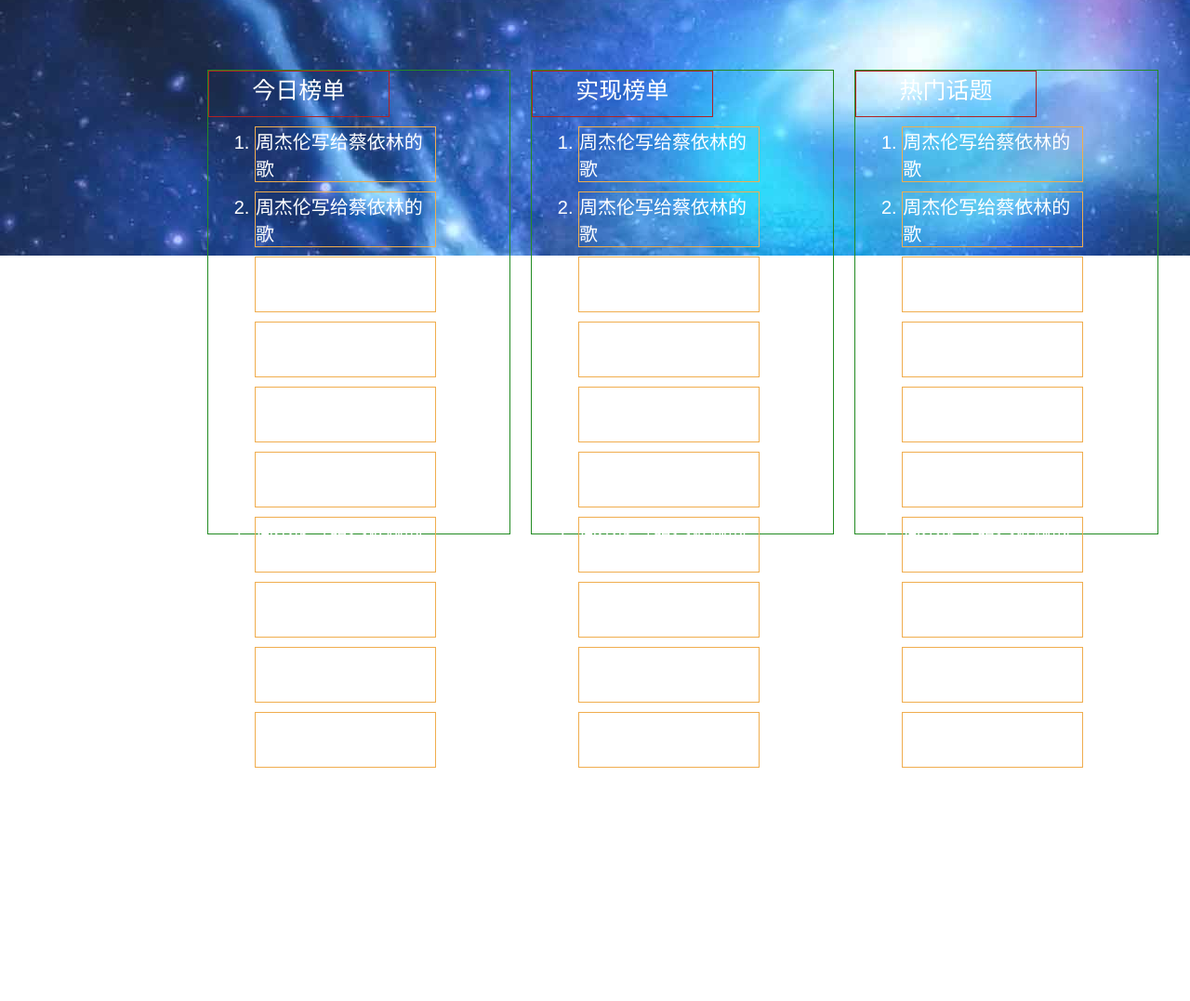
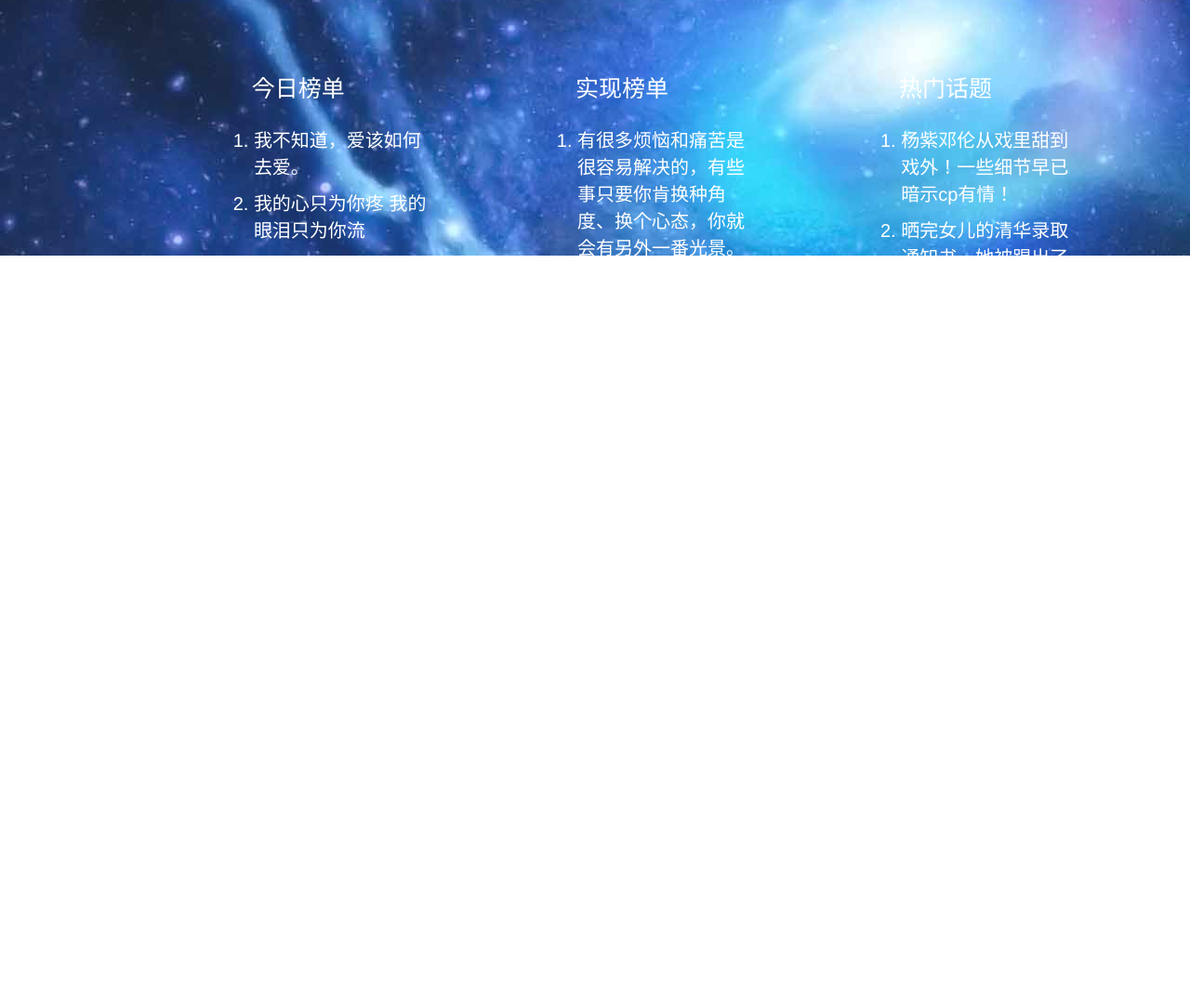
Before and after one commit to codingkai001/YuYanProject, a plain HTML site: page index.html in a window 1280 px wide. Shown: the part 525-1602 px from the top of the page at 93% size. Drawn offline with Linux system fonts and the light colour scheme; no server answers.

Commit message:
后端请求连接完成

```diff
--- a/index.html
+++ b/index.html
@@ -116,11 +116,11 @@
     <div class="topic">
         <span>今日榜单</span>
         <ol>
-            <li>周杰伦写给蔡依林的歌</li>
-            <li>周杰伦写给蔡依林的歌</li>
-            <li>周杰伦写给蔡依林的歌</li>
-            <li>周杰伦写给蔡依林的歌</li>
-            <li>周杰伦写给蔡依林的歌</li>
+            <li>我不知道，爱该如何去爱。</li>
+            <li>我的心只为你疼 我的眼泪只为你流</li>
+            <li>生命就像一条大路越有下坡越有坎坷</li>
+            <li>我承认我脾气不好但我真的很好哄</li>
+            <li>一个我爱你，说了多少遍，换了多少人。</li>
             <li>周杰伦写给蔡依林的歌</li>
             <li>周杰伦写给蔡依林的歌</li>
             <li>周杰伦写给蔡依林的歌</li>
@@ -131,12 +131,12 @@
     <div class="topic">
         <span>实现榜单</span>
         <ol>
-            <li>周杰伦写给蔡依林的歌</li>
-            <li>周杰伦写给蔡依林的歌</li>
-            <li>周杰伦写给蔡依林的歌</li>
-            <li>周杰伦写给蔡依林的歌</li>
-            <li>周杰伦写给蔡依林的歌</li>
-            <li>周杰伦写给蔡依林的歌</li>
+            <li>有很多烦恼和痛苦是很容易解决的，有些事只要你肯换种角度、换个心态，你就会有另外一番光景。所以，当我们遇到苦难挫折时，不妨把暂时的困难当作黎明前的黑暗。</li>
+            <li>开口说自己的故事之前，我想先把两个词撂在这儿：命运和幸运</li>
+            <li>开口说自己的故事之前，我想先把两个词撂在这儿：命运和幸运</li>
+            <li>谁也不会象老人那样热爱生活。 --------索福克勒斯</li>
+            <li>生命，是一个不停运转的过程，也是一个不断损耗的过程；生命，从诞生的那一刻起，就逐渐长大成熟，这也就意味着他在走向另一个极端--衰老和死亡。这是一个亘古不变的自然规律，也是一个无法回避的客观事实。</li>
+            <li>只要你肯相信，就没有失败，只有暂时停止成功。</li>
             <li>周杰伦写给蔡依林的歌</li>
             <li>周杰伦写给蔡依林的歌</li>
             <li>周杰伦写给蔡依林的歌</li>
@@ -146,10 +146,10 @@
     <div class="topic">
         <span>热门话题</span>
         <ol>
-            <li>周杰伦写给蔡依林的歌</li>
-            <li>周杰伦写给蔡依林的歌</li>
-            <li>周杰伦写给蔡依林的歌</li>
-            <li>周杰伦写给蔡依林的歌</li>
+            <li>杨紫邓伦从戏里甜到戏外！一些细节早已暗示cp有情！</li>
+            <li>晒完女儿的清华录取通知书，她被踢出了同学群…</li>
+            <li>物种小谈|哈利波特蜘蛛—唯一长得像蜘蛛的蝎子</li>
+            <li>商务部回应美拟对华2000亿输美商品征税：将视美方行动采取必要反制</li>
             <li>周杰伦写给蔡依林的歌</li>
             <li>周杰伦写给蔡依林的歌</li>
             <li>周杰伦写给蔡依林的歌</li>
--- a/static/css/index.css
+++ b/static/css/index.css
@@ -160,7 +160,7 @@
     width: 30%;
     height: 25%;
     margin: auto 1%;
-    border: 1px solid forestgreen;
+    /*border: 1px solid forestgreen;*/
     left: 20px;
 }
 
@@ -170,7 +170,7 @@
     width: 60%;
     height: 10%;
     font-size: 25px;
-    border: 1px solid firebrick;
+    /*border: 1px solid firebrick;*/
     text-align: center;
 }
 
@@ -188,7 +188,7 @@
     height: 8%;
     font-size: 20px;
     margin: 10px 50px;
-    border: 1px solid #f0ad4e;
+    /*border: 1px solid #f0ad4e;*/
 }
 
 .icon {
--- a/static/css/moment-detail.css
+++ b/static/css/moment-detail.css
@@ -5,7 +5,7 @@
     width: 70%;
     height: 300px;
     top: 120px;
-    border: 1px solid hotpink;
+    /*border: 1px solid hotpink;*/
     right: 18%;
 }
 
@@ -63,7 +63,7 @@
     top: 500px;
     width: 60%;
     /*left: 10%;*/
-    border: 1px solid darkorchid;
+    /*border: 1px solid darkorchid;*/
     right: 25%;
 }
 
--- a/static/js/index.js
+++ b/static/js/index.js
@@ -30,23 +30,41 @@ $(document).ready(function () {
         click_time3++;
     });
 
-    // console.log(13);
-
     //加载用户信息
-    /*var photo = $("#profile img");
-    // photo.attr("src", "http://120.77.32.233/xinyuan/img/user/1");
-    var xhr1 = new XMLHttpRequest();
-    xhr1.open("GET", "http://120.77.32.233/xinyuan/img/user/2");
-    xhr1.onreadystatechange = function () {
-        if (xhr1.readyState === 4 && xhr1.status === 200) {
-            var src = xhr1.response;
-            // alert(src);
+    $.ajax({
+        url: "http://120.77.32.233/xinyuan/sms/send/18750718682/1",
+        type: "POST",
+        xhrFields: {
+            withCredentials: true
+        },
+        success: function (data) {
+            if (data.code === 200) {
+                var username = data.data.username;
+                $("#profile span").html(username.toString());
+                var id = data.data.id;
+                var user_photo = $("#profile img");
+                user_photo.attr("src", "http://120.77.32.233/xinyuan/img/user/" + id.toString());
+            }
+        },
+        error: function (err) {
+            alert(err);
         }
-        else {
-            // alert(xhr1.status);
-        }
-    };
-    xhr1.send();*/
+    });
+    // var xhr1 = new XMLHttpRequest();
+    // xhr1.open("POST", "http://120.77.32.233/xinyuan/user/info");
+    // xhr1.onreadystatechange = function () {
+    //     if (xhr1.readyState === 4 && xhr1.status === 200) {
+    //         var response = eval("("+xhr1.responseText+")");
+    //         if (response.code === 200){
+    //             var username = response.data.username;
+    //             $("#profile span").html(username.toString());
+    //             var id = response.data.id;
+    //             var user_photo = $("#profile img");
+    //             user_photo.attr("src", "http://120.77.32.233/xinyuan/img/user/"+id.toString());
+    //         }
+    //     }
+    // };
+    // xhr1.send();
 
     //加载今日榜单
     var xhr2 = new XMLHttpRequest();
@@ -55,7 +73,7 @@ $(document).ready(function () {
     xhr2.onreadystatechange = function () {
         if (xhr2.readyState === 4 && xhr2.status === 200) {
             var response = eval("(" + xhr2.responseText + ")");
-            alert(response.msg)
+            // alert(response.msg);
         }
     };
     xhr2.send();
@@ -66,7 +84,7 @@ $(document).ready(function () {
     xhr3.onreadystatechange = function () {
         if (xhr3.readyState === 4 && xhr3.status === 200) {
             var response = eval("(" + xhr3.responseText + ")");
-            alert(response.msg);
+            // alert(response.msg);
         }
     };
     xhr3.send();
```
Also changed, not shown: moment-detail.html (+2 -2 lines), sign_in.html (+12 -7 lines).
